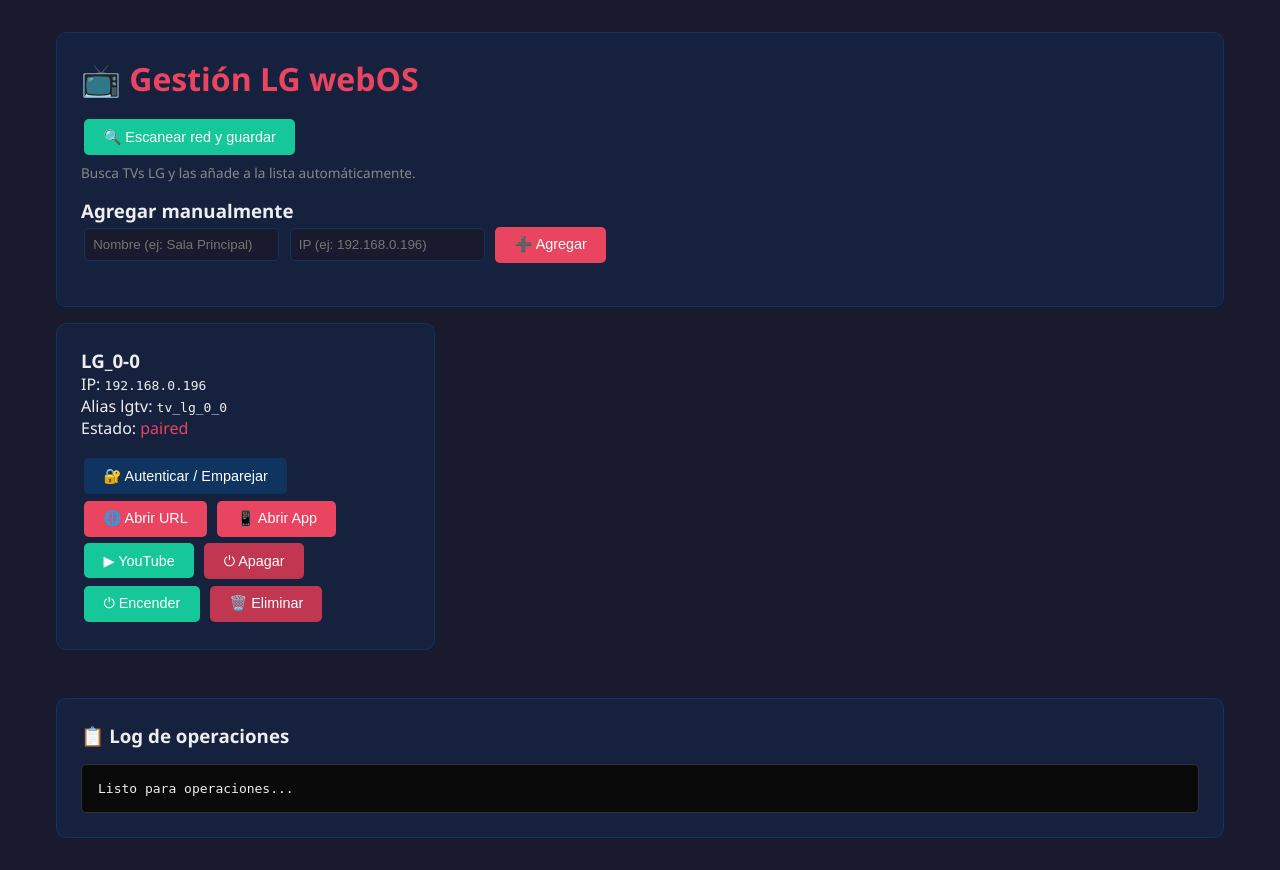
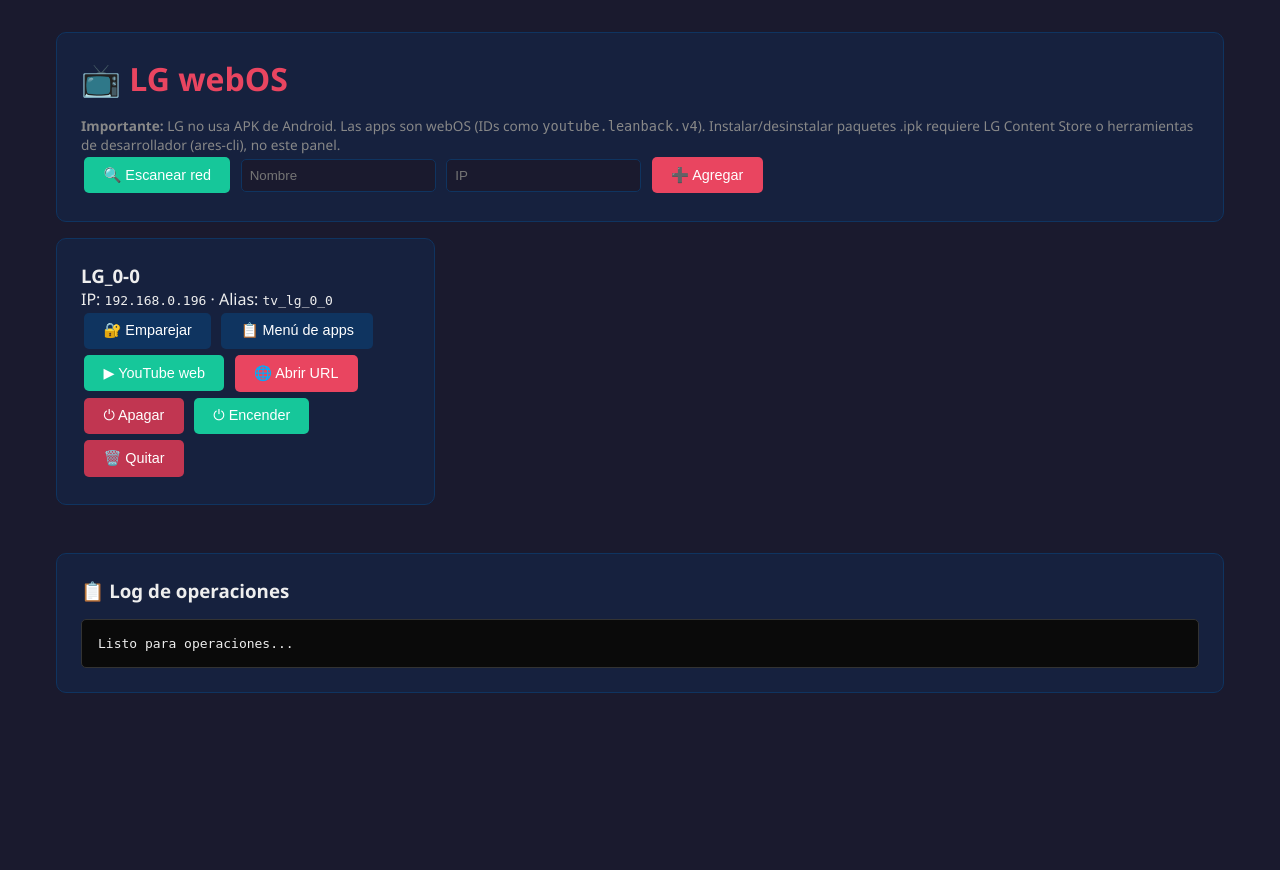
Before and after one commit to setlopez1999/tv-panel, a Flask app: page /lg in a window 1280 px wide. Shown: the part 58-928 px from the top of the page. After the commit the page ends 751 px from the top, so only its background shows below. Run offline with Flask 3, Linux system fonts and the light colour scheme.

Commit message:
LG: menú de apps webOS (listar/abrir/cerrar), fix lgtv -n alias.
Co-authored-by: Cursor <cursoragent@cursor.com>

```diff
--- a/routes/lg.py
+++ b/routes/lg.py
@@ -87,6 +87,22 @@ def lg_power():
     return jsonify(result)
 
 
+@lg_bp.route("/api/lg/list-apps", methods=["POST"])
+def lg_list_apps():
+    data = request.json or {}
+    ip = data["ip"]
+    result = _lg_driver_for_ip(ip).list_apps()
+    if result.get("apps"):
+        update_device("lg", ip, cached_apps=result["apps"])
+    return jsonify(result)
+
+
+@lg_bp.route("/api/lg/close-app", methods=["POST"])
+def lg_close_app():
+    data = request.json or {}
+    return jsonify(_lg_driver_for_ip(data["ip"]).close_app(data["app_id"]))
+
+
 @lg_bp.route("/api/lg/remove/<ip>", methods=["DELETE"])
 def lg_remove(ip):
     remove_device("lg", ip)
--- a/templates/base.html
+++ b/templates/base.html
@@ -143,6 +143,7 @@
         function formatApiMessage(data) {
             if (!data) return 'Sin respuesta';
             if (data.packages && data.count !== undefined) return data.message || `${data.count} apps`;
+            if (data.apps && data.count !== undefined) return data.message || `${data.count} apps LG`;
             if (data.message) return data.message;
             if (data.success === true) return 'Operación correcta';
             if (data.success === false && data.error) return data.error;
--- a/templates/lg_devices.html
+++ b/templates/lg_devices.html
@@ -1,58 +1,57 @@
 {% extends "base.html" %}
 {% block content %}
 <div class="card">
-    <h1>📺 Gestión LG webOS</h1>
-    <div class="form-group">
-        <button class="btn btn-success" onclick="scanLG()">🔍 Escanear red y guardar</button>
-        <p class="hint">Busca TVs LG y las añade a la lista automáticamente.</p>
-    </div>
-    <div class="form-group">
-        <h3>Agregar manualmente</h3>
-        <input type="text" id="lg-name" placeholder="Nombre (ej: Sala Principal)">
-        <input type="text" id="lg-ip" placeholder="IP (ej: 192.168.0.196)">
-        <button class="btn" onclick="addLG()">➕ Agregar</button>
-    </div>
+    <h1>📺 LG webOS</h1>
+    <p class="hint">
+        <strong>Importante:</strong> LG no usa APK de Android. Las apps son webOS (IDs como <code>youtube.leanback.v4</code>).
+        Instalar/desinstalar paquetes .ipk requiere LG Content Store o herramientas de desarrollador (ares-cli), no este panel.
+    </p>
+    <button class="btn btn-success" onclick="scanLG()">🔍 Escanear red</button>
+    <input type="text" id="lg-name" placeholder="Nombre">
+    <input type="text" id="lg-ip" placeholder="IP">
+    <button class="btn" onclick="addLG()">➕ Agregar</button>
 </div>
 
 <div class="grid">
     {% for tv in tvs %}
     <div class="card">
         <h3>{{ tv.name }}</h3>
-        <p>IP: <code>{{ tv.ip }}</code></p>
-        {% if tv.lgtv_alias %}<p>Alias lgtv: <code>{{ tv.lgtv_alias }}</code></p>{% endif %}
-        <p>Estado: <span class="status-offline">{{ tv.status or 'unknown' }}</span></p>
+        <p>IP: <code>{{ tv.ip }}</code>{% if tv.lgtv_alias %} · Alias: <code>{{ tv.lgtv_alias }}</code>{% endif %}</p>
 
-        <div style="margin-top: 1rem;">
-            <button class="btn btn-secondary" onclick="authLG('{{ tv.ip }}')">🔐 Autenticar / Emparejar</button>
-            <button class="btn" onclick="openUrlLG('{{ tv.ip }}')">🌐 Abrir URL</button>
-            <button class="btn" onclick="openAppLG('{{ tv.ip }}')">📱 Abrir App</button>
-            <button class="btn btn-success" onclick="quickUrlLG('{{ tv.ip }}', 'https://youtube.com')">▶ YouTube</button>
-            <button class="btn btn-danger" onclick="powerLG('{{ tv.ip }}', 'off')">⏻ Apagar</button>
-            <button class="btn btn-success" onclick="powerLG('{{ tv.ip }}', 'on')">⏻ Encender</button>
-            <button class="btn btn-danger" onclick="removeLG('{{ tv.ip }}')">🗑️ Eliminar</button>
-        </div>
+        <button class="btn btn-secondary" onclick="authLG('{{ tv.ip }}')">🔐 Emparejar</button>
+        <button class="btn btn-secondary" onclick="openLgAppsModal('{{ tv.ip }}')">📋 Menú de apps</button>
+        <button class="btn btn-success" onclick="quickUrlLG('{{ tv.ip }}', 'https://youtube.com')">▶ YouTube web</button>
+        <button class="btn" onclick="openUrlLG('{{ tv.ip }}')">🌐 Abrir URL</button>
+        <button class="btn btn-danger" onclick="powerLG('{{ tv.ip }}', 'off')">⏻ Apagar</button>
+        <button class="btn btn-success" onclick="powerLG('{{ tv.ip }}', 'on')">⏻ Encender</button>
+        <button class="btn btn-danger" onclick="removeLG('{{ tv.ip }}')">🗑️ Quitar</button>
 
         <div id="url-form-{{ tv.ip }}" style="display:none; margin-top:0.5rem;">
-            <input type="text" id="url-input-{{ tv.ip }}" placeholder="https://..." value="https://youtube.com">
-            <button class="btn btn-success" onclick="sendUrlLG('{{ tv.ip }}')">✓ Enviar</button>
-        </div>
-
-        <div id="app-form-{{ tv.ip }}" style="display:none; margin-top:0.5rem;">
-            <input type="text" id="app-input-{{ tv.ip }}" placeholder="youtube.leanback.v4" value="youtube.leanback.v4">
-            <button class="btn btn-success" onclick="sendAppLG('{{ tv.ip }}')">✓ Abrir</button>
+            <input type="text" id="url-input-{{ tv.ip }}" value="https://youtube.com">
+            <button class="btn btn-success" onclick="sendUrlLG('{{ tv.ip }}')">✓</button>
         </div>
     </div>
     {% else %}
-    <div class="card"><p>No hay TVs LG. Escanea la red o agrega una manualmente.</p></div>
+    <div class="card"><p>Sin TVs LG. Escanea o agrega desde <a href="/">inicio</a>.</p></div>
     {% endfor %}
+</div>
+
+<div id="lg-apps-modal" class="modal-overlay">
+    <div class="modal">
+        <div class="modal-header">
+            <h3 id="lg-apps-modal-title">Apps LG</h3>
+            <button class="btn btn-secondary btn-sm" onclick="closeLgAppsModal()">✕ Cerrar</button>
+        </div>
+        <div class="modal-body" id="lg-apps-modal-body">
+            <p class="hint">Cargando...</p>
+        </div>
+    </div>
 </div>
 
 <script>
     async function scanLG() {
-        log('Escaneando red por TVs LG...');
         const data = await apiCall('/api/lg/scan', { method: 'POST' });
         if (data.result === 'ok' || data.count > 0) {
-            log(`Encontradas: ${data.count || 0}. Guardadas nuevas: ${data.added ?? 0}`);
             setTimeout(() => location.reload(), 800);
         }
     }
@@ -60,13 +59,13 @@
     async function addLG() {
         const name = document.getElementById('lg-name').value;
         const ip = document.getElementById('lg-ip').value;
-        if (!name || !ip) return alert('Completa nombre e IP');
+        if (!name || !ip) return alert('Nombre e IP obligatorios');
         await apiCall('/api/lg/add', { method: 'POST', body: JSON.stringify({ name, ip }) });
         location.reload();
     }
 
     async function authLG(ip) {
-        log(`Emparejando ${ip}... Acepta el popup en la TV`);
+        log('Empareja en la TV si aparece popup...');
         await apiCall(`/api/lg/auth/${ip}`, { method: 'POST' });
         setTimeout(() => location.reload(), 500);
     }
@@ -84,14 +83,62 @@
         await apiCall('/api/lg/open-url', { method: 'POST', body: JSON.stringify({ ip, url }) });
     }
 
-    function openAppLG(ip) {
-        document.getElementById(`app-form-${ip}`).style.display = 'block';
+    function closeLgAppsModal() {
+        document.getElementById('lg-apps-modal').classList.remove('open');
     }
 
-    async function sendAppLG(ip) {
-        const app = document.getElementById(`app-input-${ip}`).value;
-        await apiCall('/api/lg/open-app', { method: 'POST', body: JSON.stringify({ ip, app_id: app }) });
+    function renderLgAppsModal(ip, apps) {
+        const body = document.getElementById('lg-apps-modal-body');
+        const visible = apps.filter(a => a.visible !== false);
+        if (!visible.length) {
+            body.innerHTML = '<p>No hay apps o error de conexión. Empareja la TV primero.</p>';
+            return;
+        }
+        body.innerHTML = visible.map(app => {
+            const rem = app.removable ? '<span class="hint"> (se puede quitar en TV)</span>' : '';
+            return `
+            <div class="pkg-item">
+                <span class="pkg-name"><strong>${app.title}</strong><br><code>${app.id}</code>${rem}</span>
+                <button type="button" class="btn btn-success btn-sm" data-lg-action="open" data-ip="${ip}" data-id="${app.id}">Abrir</button>
+                <button type="button" class="btn btn-secondary btn-sm" data-lg-action="close" data-ip="${ip}" data-id="${app.id}">Cerrar</button>
+            </div>`;
+        }).join('');
+
+        body.querySelectorAll('button[data-lg-action]').forEach(btn => {
+            btn.addEventListener('click', async () => {
+                const action = btn.dataset.lgAction;
+                const appId = btn.dataset.id;
+                const deviceIp = btn.dataset.ip;
+                const url = action === 'open' ? '/api/lg/open-app' : '/api/lg/close-app';
+                const key = action === 'open' ? 'app_id' : 'app_id';
+                log(`${action === 'open' ? 'Abriendo' : 'Cerrando'} ${appId}...`);
+                await apiCall(url, {
+                    method: 'POST',
+                    body: JSON.stringify({ ip: deviceIp, [key]: appId })
+                });
+            });
+        });
     }
+
+    async function openLgAppsModal(ip) {
+        document.getElementById('lg-apps-modal').classList.add('open');
+        document.getElementById('lg-apps-modal-title').textContent = `Apps LG — ${ip}`;
+        document.getElementById('lg-apps-modal-body').innerHTML = '<p class="hint">Leyendo apps de la TV (puede tardar unos segundos)...</p>';
+        const data = await apiCall('/api/lg/list-apps', {
+            method: 'POST',
+            body: JSON.stringify({ ip })
+        });
+        if (data.apps) {
+            renderLgAppsModal(ip, data.apps);
+        } else {
+            document.getElementById('lg-apps-modal-body').innerHTML =
+                `<p>${data.message || 'Error al listar apps'}</p>`;
+        }
+    }
+
+    document.getElementById('lg-apps-modal').addEventListener('click', (e) => {
+        if (e.target.id === 'lg-apps-modal') closeLgAppsModal();
+    });
 
     async function powerLG(ip, action) {
         await apiCall('/api/lg/power', { method: 'POST', body: JSON.stringify({ ip, action }) });
```
Also changed, not shown: devices.json (+86 -1 lines), doc/connections/lg-webos.md (+7 -0 lines), modules/lg/driver.py (+64 -11 lines).
